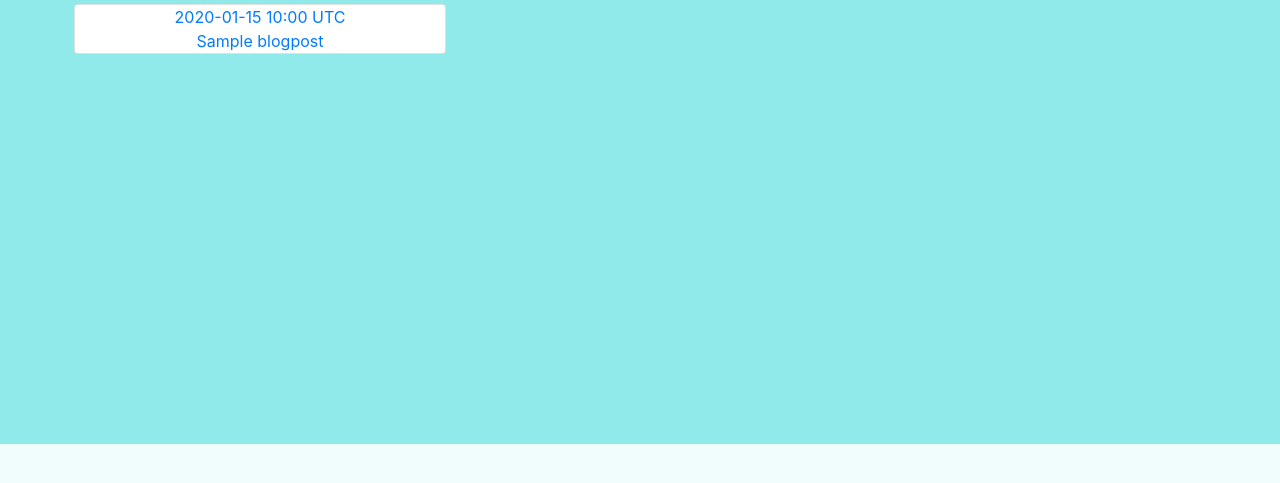
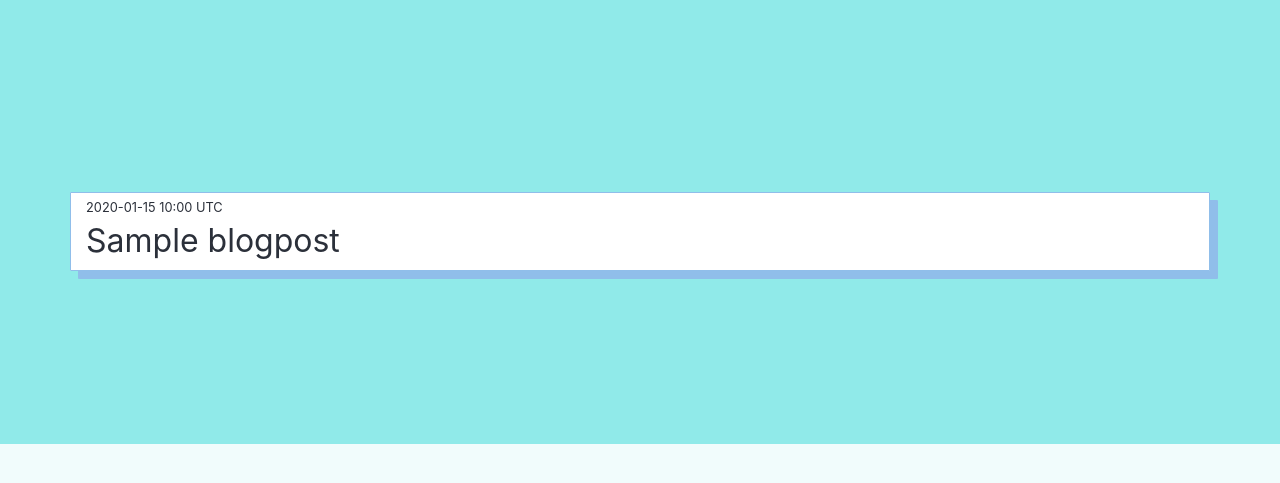
Before and after one commit to CJHouser/tap, a Django app: page /blog/ in a window 1280 px wide. Shown: the part 56-539 px from the top of the page. Run offline with Django 3.2, Linux system fonts and the light colour scheme; tables that the repository leaves empty hold one stand-in row (values such as "Sample post").

Commit message:
new blog index page

```diff
--- a/blog/static/blog/style.css
+++ b/blog/static/blog/style.css
@@ -49,3 +49,28 @@ body {
 .detail-content {
   font-size: 1.2em;
 }
+
+.blog-container {
+  margin-top: 15%;
+}
+
+.blog-card {
+  border-color: #90BEEA;
+  border-radius: 1px;
+  box-shadow: 8px 8px 0px 0px #90BEEA;
+  margin-bottom: 30px;
+  padding: 5px 15px 5px 15px;
+}
+
+.blog-link:hover {
+  color: inherit;
+  text-decoration: none;
+}
+
+.blog-link {
+  color: inherit;
+}
+
+.blog-title {
+  font-size: 2.0em;
+}
--- a/blog/templates/blog/index.html
+++ b/blog/templates/blog/index.html
@@ -1,20 +1,17 @@
 {% extends "base.html" %}
 
-{% block title %}Blog{% endblock %}
+{% block title %}Blog - TAP{% endblock %}
 
 {% block content %}
-<div class="container">
-  <div class="row">
+<div class="blog-container container">
     {% for blog_post in blog_posts %}
-      <div class="px-1 py-1 col-lg-4">
-        <a href="{% url 'blog:detail' blog_post.id %}">
-          <div class="card preview text-center">
-            <div class="blog-post-date">{{ blog_post.created_at }}</div>
-            <div class="blog-post-title text-truncate">{{ blog_post.title }}</div>
-          </div>
-        </a>
+      <div class="row">
+        <div class="blog-card card col-md">
+          <div class="timestamp">{{ blog_post.created_at }}</div>
+          <div class="blog-title text-truncate">{{ blog_post.title }}</div>
+          <a href="{% url 'blog:detail' blog_post.id %}" class="stretched-link"></a>
+        </div>
       </div>
     {% endfor %}
-  </div>
 </div>
 {% endblock %}
```
